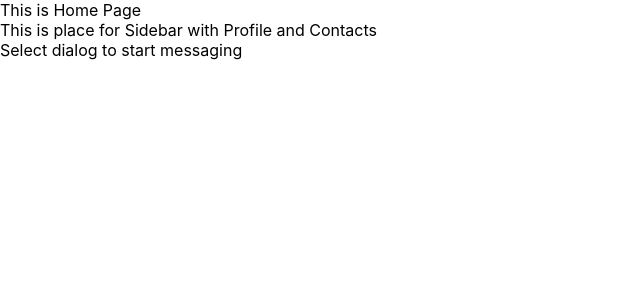
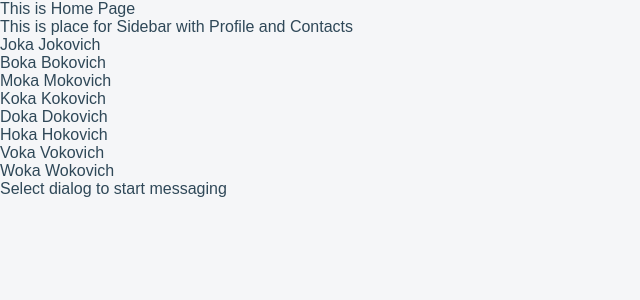
Before and after one commit to flowfordan/react-chat, a React (Create React App) app: page / in a window 1280 px wide. Shown: the top 300 px of the page, without its empty margins (0-640 px from the left). Built offline with nearby package versions, Linux system fonts and the light colour scheme.

Commit message:
contacts component

```diff
--- a/public/index.html
+++ b/public/index.html
@@ -9,20 +9,10 @@
       content="Web site created using create-react-app"
     />
 
-    <title>React App</title>
+    <title>Chat App</title>
   </head>
   <body>
     <noscript>You need to enable JavaScript to run this app.</noscript>
     <div id="root"></div>
-    <!--
-      This HTML file is a template.
-      If you open it directly in the browser, you will see an empty page.
-
-      You can add webfonts, meta tags, or analytics to this file.
-      The build step will place the bundled scripts into the <body> tag.
-
-      To begin the development, run `npm start` or `yarn start`.
-      To create a production bundle, use `npm run build` or `yarn build`.
-    -->
   </body>
 </html>
--- a/src/App.js
+++ b/src/App.js
@@ -1,7 +1,7 @@
 import React from 'react';
 import './App.css';
 import { BrowserRouter, Routes, Route } from 'react-router-dom';
-import {AuthPage, HomePage, SearchPage} from './components/pages/index'
+import { AuthPage, HomePage } from './components/pages/index'
 
 
 function App() {
--- /dev/null
+++ b/src/components/ContactsList/ContactsList.js
@@ -0,0 +1,33 @@
+import React from "react";
+
+const ContactsList = () => {
+
+    const contacts = [
+        {id: 1, name: 'Joka', surname: 'Jokovich', profileImg: ''},
+        {id: 2, name: 'Boka', surname: 'Bokovich', profileImg: ''},
+        {id: 3, name: 'Moka', surname: 'Mokovich', profileImg: ''},
+        {id: 4, name: 'Koka', surname: 'Kokovich', profileImg: ''},
+        {id: 5, name: 'Doka', surname: 'Dokovich', profileImg: ''},
+        {id: 6, name: 'Hoka', surname: 'Hokovich', profileImg: ''},
+        {id: 7, name: 'Voka', surname: 'Vokovich', profileImg: ''},
+        {id: 8, name: 'Woka', surname: 'Wokovich', profileImg: ''},
+    ]
+
+    const contactList = contacts.map((contact) => {
+        return(
+            <li key={contact.id}>{`${contact.name} ${contact.surname}`}</li>
+        )
+    })
+
+    return(
+        <>
+            <ul>
+                {contactList}
+            </ul>
+        </>
+    )
+
+
+};
+
+export default ContactsList
--- a/src/components/pages/HomePage.js
+++ b/src/components/pages/HomePage.js
@@ -1,6 +1,7 @@
 import React from "react";
 import { Routes, Route } from "react-router-dom";
 import SearchPage from "./SearchPage";
+import ContactsList from "../ContactsList/ContactsList";
 
 const HomePage = () => {
     return(
@@ -11,11 +12,16 @@ const HomePage = () => {
         <div>
             This is place for Sidebar with Profile and Contacts
         </div>
+        <div>
+            <ContactsList />
+        </div>
+        <div>
         <Routes>
             <Route path='/*' element={<div>Select dialog to start messaging</div>}/>
             <Route path='/search' element={<SearchPage />}/>
             <Route path='/dialog/*' element={<div>Dialog</div>}/>
         </Routes>
+        </div>
         </>
     )
 
--- a/src/index.css
+++ /dev/null
@@ -1,13 +0,0 @@
-body {
-  margin: 0;
-  font-family: -apple-system, BlinkMacSystemFont, 'Segoe UI', 'Roboto', 'Oxygen',
-    'Ubuntu', 'Cantarell', 'Fira Sans', 'Droid Sans', 'Helvetica Neue',
-    sans-serif;
-  -webkit-font-smoothing: antialiased;
-  -moz-osx-font-smoothing: grayscale;
-}
-
-code {
-  font-family: source-code-pro, Menlo, Monaco, Consolas, 'Courier New',
-    monospace;
-}
--- a/src/index.js
+++ b/src/index.js
@@ -1,6 +1,6 @@
 import React from 'react';
 import * as ReactDOMClient from 'react-dom/client';
-import './index.css';
+import './styles/globals.css'
 import App from './App';
 
 const container = document.getElementById('root');
--- a/src/styles/globals.css
+++ b/src/styles/globals.css
@@ -0,0 +1,46 @@
+html,
+body {
+	margin: 0;
+	padding: 0;
+	color: var(--black);
+	background: #F5F6F8;
+
+	font-family: 'Noto Sans KR', sans-serif;
+}
+
+a {
+	text-decoration: none;
+	color: inherit;
+}
+
+ul {
+    list-style-type: none;
+    padding: 0;
+    margin: 0;
+}
+
+* {
+	box-sizing: border-box;
+}
+
+button {
+    display: flex;
+    width: 100%;
+    height: 100%;
+    border: 0;
+    justify-content: right;
+    align-items: center;
+}
+
+:root {
+	--black: #2F4858;
+	--grey-light:#EBEBEB;
+	--grey-main:#989FB4;
+	--white: white;
+	--primary: #E5FF80;
+	--primary-hover: #D4EC78;
+	--secondary: #FFD07C;
+	--green: #E5FF80;
+	--green-light: #C8F8E4;
+	--font-family: 'Noto Sans KR', sans-serif;
+}
```
Also changed, not shown: src/components/Header/Header.js (added, +17 -0 lines), src/components/ContactsList/ContactsList.module.css (added), src/components/Header/Header.module.css (added).
